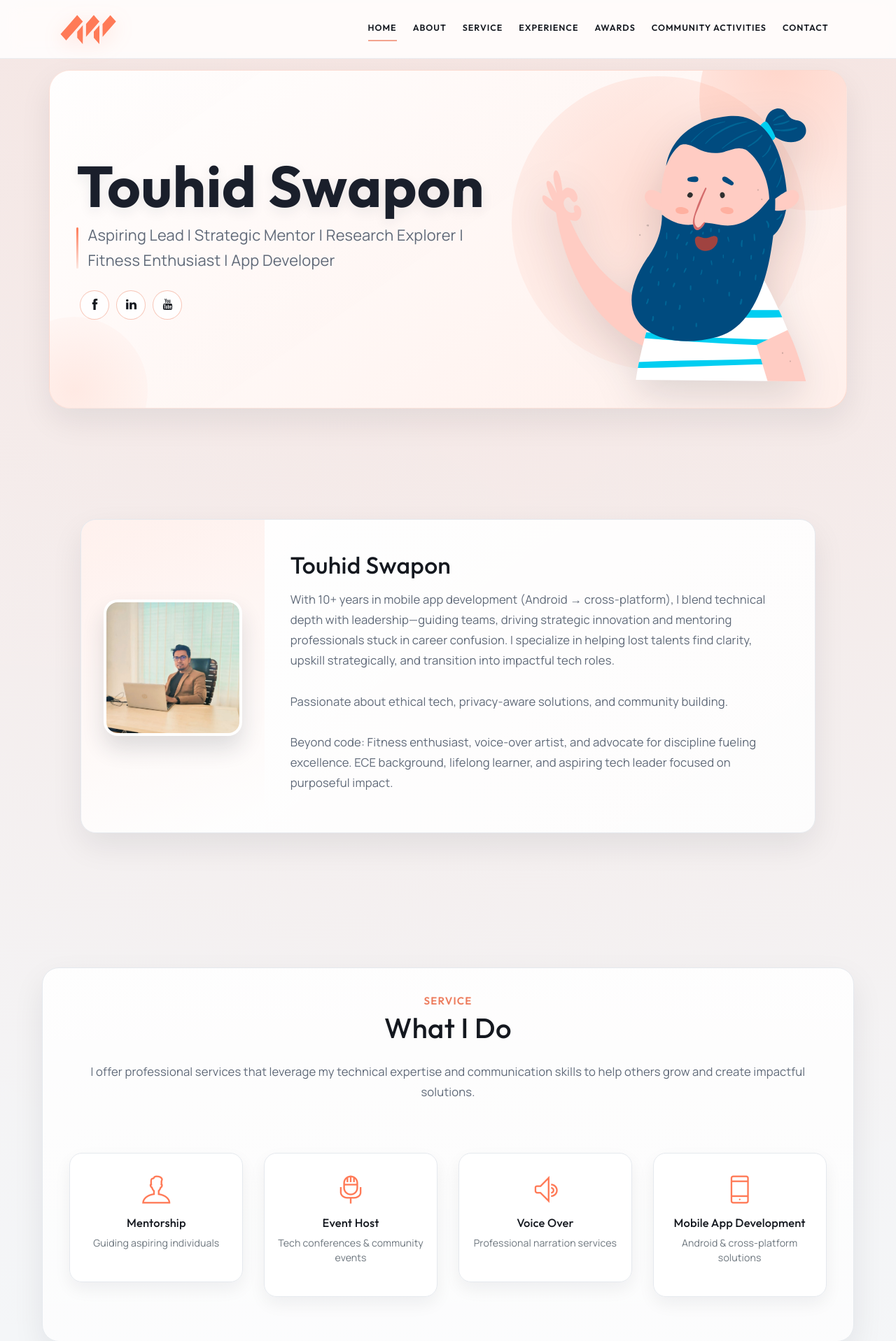
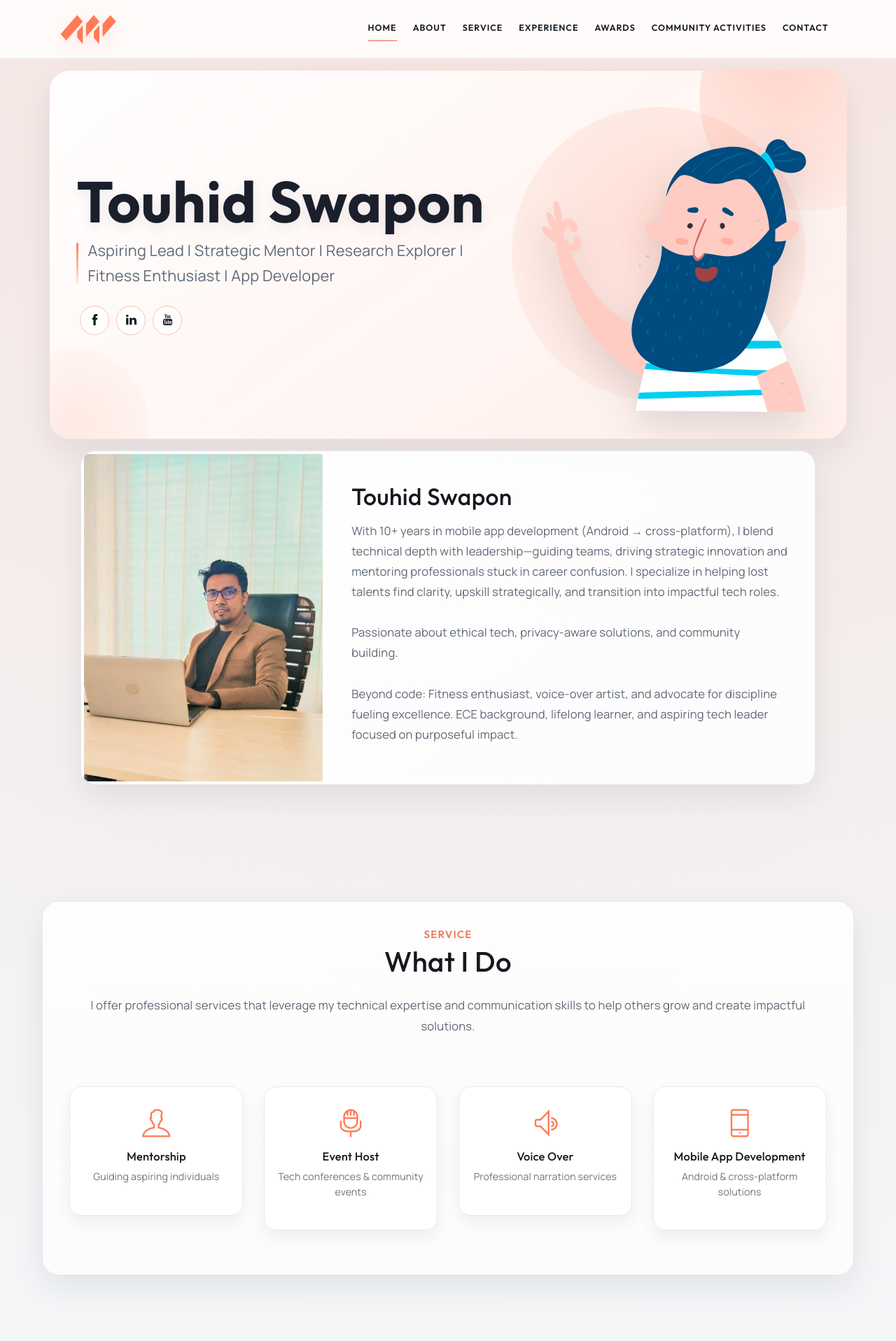
Before and after one commit to TouhidSwapon/TouhidSwapon.github.io, a PHP site: page / in a window 1280 px wide. Shown: the top 1917 px of the page at 70% size. Run offline with PHP 8.4, Linux system fonts and the light colour scheme.

Commit message:
Adjust header-about spacing and profile image fit

```diff
--- a/assets/css/premium-overrides.css
+++ b/assets/css/premium-overrides.css
@@ -108,15 +108,16 @@ p {
 }
 
 .header {
-  min-height: clamp(620px, 88vh, 860px);
+  min-height: auto;
   height: auto;
   border-bottom: 0;
   padding-top: calc(var(--pm-nav-h) + 16px);
-  padding-bottom: clamp(1rem, 2.4vw, 1.9rem);
+  padding-bottom: 0.4rem;
 }
 
 .header .container {
   position: relative;
+  min-height: clamp(460px, 66vh, 620px);
   gap: clamp(1rem, 3vw, 2.25rem);
   align-items: center;
   padding: clamp(1.2rem, 3vw, 2.4rem);
@@ -217,16 +218,9 @@ p {
   max-width: 1080px;
 }
 
-#about.section.mt-3 {
-  margin-top: 0 !important;
-}
-
-#about .container.mt-5 {
-  margin-top: 0 !important;
-}
-
 #about.section {
-  padding-top: clamp(1.4rem, 3vw, 2.4rem);
+  padding-top: 0.6rem;
+  padding-bottom: clamp(2.2rem, 5vw, 4rem);
 }
 
 #about .row {
@@ -238,11 +232,12 @@ p {
   overflow: hidden;
 }
 
-#about .col-md-3 {
+#about .col-md-4 {
   background: linear-gradient(160deg, rgba(255, 122, 87, 0.1), rgba(255, 255, 255, 0.5));
-  padding: clamp(1.2rem, 3vw, 2rem);
-  display: grid;
-  place-items: center;
+  padding: 0;
+  display: flex;
+  align-items: stretch;
+  justify-content: stretch;
 }
 
 #about .pl-md-4 {
@@ -251,9 +246,14 @@ p {
 
 #about .img-thumbnail {
   border: 0;
-  border-radius: 20px;
-  width: min(100%, 240px);
-  box-shadow: 0 18px 32px rgba(30, 41, 59, 0.14);
+  border-radius: 0;
+  width: 100%;
+  max-width: none;
+  height: 100%;
+  min-height: clamp(280px, 44vw, 430px);
+  object-fit: cover;
+  margin-bottom: 0 !important;
+  box-shadow: none;
 }
 
 #about .title {
@@ -643,10 +643,11 @@ body.lightbox-open {
 
   .header {
     min-height: auto;
-    padding-bottom: 0.75rem;
+    padding-bottom: 0.5rem;
   }
 
   .header .container {
+    min-height: auto;
     border-radius: 22px;
   }
 
@@ -663,8 +664,8 @@ body.lightbox-open {
     text-align: left !important;
   }
 
-  #about .col-md-3 {
-    padding-bottom: 0;
+  #about .col-md-4 {
+    min-height: auto;
   }
 
   .contact .form {
@@ -706,6 +707,10 @@ body.lightbox-open {
     padding-top: 1rem !important;
   }
 
+  #about .img-thumbnail {
+    min-height: 250px;
+  }
+
   #service .container {
     padding: 1rem;
   }
--- a/index.html
+++ b/index.html
@@ -106,13 +106,13 @@
     <!-- End of Page Header -->
 
     <!-- About section -->
-    <section id="about" class="section mt-3" data-reveal>
-        <div class="container mt-5">
+    <section id="about" class="section" data-reveal>
+        <div class="container">
             <div class="row text-center text-md-left">
-                <div class="col-md-3">
+                <div class="col-md-4">
                     <img src="assets/imgs/avatar.jpg" alt="" class="img-thumbnail mb-4">
                 </div>
-                <div class="pl-md-4 col-md-9">
+                <div class="pl-md-4 col-md-8">
                     <h6 class="title">Touhid Swapon</h6>
                     <!-- <p class="subtitle">UI/UX Designer</p> -->
                     <p>With 10+ years in mobile app development (Android → cross-platform), I blend technical depth with leadership—guiding teams, driving strategic innovation and mentoring professionals stuck in career confusion. I specialize in helping lost talents find clarity, upskill strategically, and transition into impactful tech roles.<br><br>Passionate about ethical tech, privacy-aware solutions, and community building.<br><br>Beyond code: Fitness enthusiast, voice-over artist, and advocate for discipline fueling excellence. ECE background, lifelong learner, and aspiring tech leader focused on purposeful impact.</p>
```
